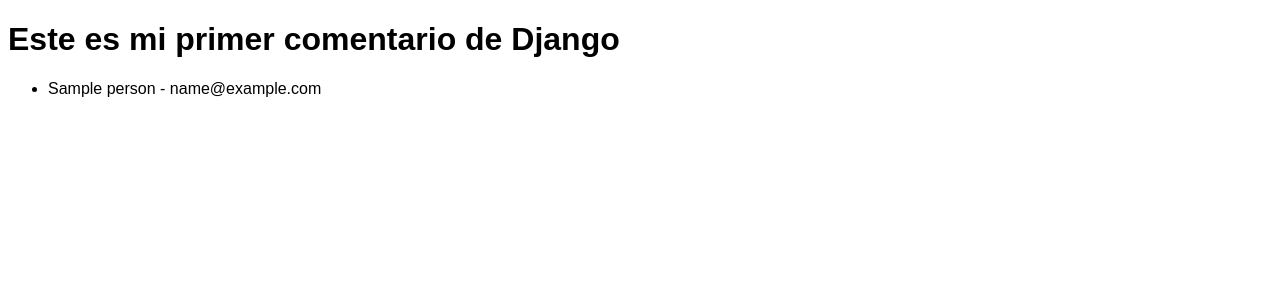
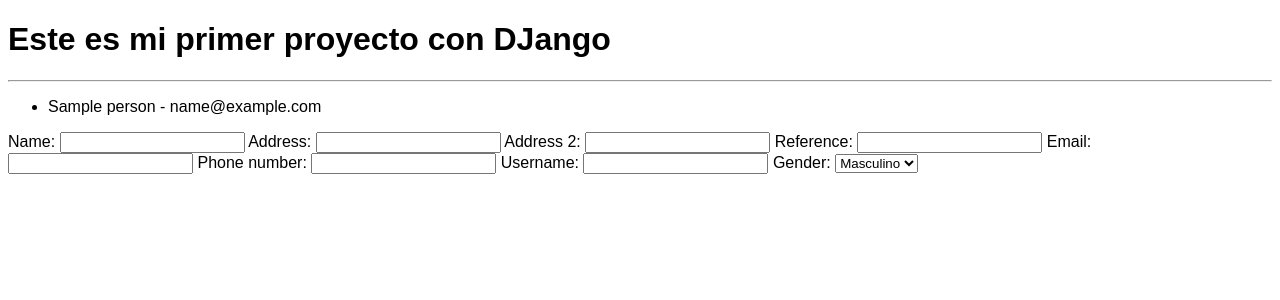
Before and after one commit to Cesar177/Intro_Django, a Django app: template mysite/myapp/templates/index.html in a window 1280 px wide. Shown: the top 300 px of the page. Run offline with Django 4.2, Linux system fonts and the light colour scheme; the template is opened without the code that fills it: values that come from a table or form of the project are taken from there, others are empty; tables that the repository leaves empty hold one stand-in row (values such as "Sample post").

Commit message:
feat: views and forms

```diff
--- /dev/null
+++ b/mysite/myapp/forms.py
@@ -0,0 +1,19 @@
+from django import forms
+
+class PersonForm(forms.Form):
+
+    options = [
+        ("M", "Masculino"),
+        ("F", " Femenino"),
+        ("O", "Otros")
+    ]
+
+    name = forms.CharField(max_length=200)
+    address = forms.CharField(max_length=200)
+    address_2  = forms.CharField(max_length=200)
+    reference = forms.CharField(max_length=200)
+    email = forms.EmailField()
+    password = forms.PasswordInput()
+    phone_number = forms.CharField(max_length=15)
+    username = forms.CharField(max_length=60)
+    gender = forms.ChoiceField(choices=options)
--- a/mysite/myapp/models.py
+++ b/mysite/myapp/models.py
@@ -10,10 +10,15 @@ class Person(models.Model):
     # Especificar los atributos de mi clase
     name = models.CharField(max_length=200)
     address = models.CharField(max_length=200)
+    address_2  = models.CharField(max_length=200, default="")
+    reference = models.CharField(max_length=200, default="")
     email = models.EmailField()
     password = models.CharField(max_length=100)
-    phone = models.CharField(max_length=20)
+    phone_number = models.CharField(max_length=20)
     username = models.CharField(max_length=50)
     gender = models.CharField(max_length=50)
     created_at = models.DateTimeField(auto_now=True)
     updated_at = models.DateTimeField(auto_now=True)
+
+    def __str__(self):
+        return self.name + " " + self.address
--- a/mysite/myapp/templates/index.html
+++ b/mysite/myapp/templates/index.html
@@ -1,22 +1,27 @@
 <!DOCTYPE html>
 <html lang="en">
   <head>
-    <meta charset="UTF-8">
-    <meta http-equiv="X-UA-Compatible" content="IE=edge">
-    <meta name="viewport" content="width=device-width, initial-scale=1.0">
+    <meta charset="UTF-8" />
+    <meta http-equiv="X-UA-Compatible" content="IE=edge" />
+    <meta name="viewport" content="width=device-width, initial-scale=1.0" />
     <title>Document</title>
   </head>
   <style>
-    *  {
+    * {
       font-family: Arial, Helvetica, sans-serif;
     }
   </style>
   <body>
-    <h1>Este es mi primer comentario de Django</h1>
+    <h1>Este es mi primer proyecto con DJango</h1>
+    <hr />
     <ul>
       {% for person in people %}
       <li>{{ person.name }} - {{ person.email }}</li>
       {% endfor %}
     </ul>
+    <form action="">
+      {% csrf_token %}
+      {{form}}
+    </form>
   </body>
 </html>
--- a/mysite/myapp/urls.py
+++ b/mysite/myapp/urls.py
@@ -2,5 +2,8 @@ from django.urls import path
 from . import views
 
 urlpatterns = [
-    path('', views.index, name="index"),
+    # path('', views.index, name="index"), -> Llama a la FUNCION
+    # path('', views.Index.as_view(), name="index"), # -> llama a la Clase, la funcion as_view() traducira lo que tenga la clase ponerlo como una vista
+    path('', views.Index.as_view(), name="index"),
+    path('crear/', views.CreatePerson.as_view(), name="crear")
 ]
--- a/mysite/mysite/settings.py
+++ b/mysite/mysite/settings.py
@@ -37,7 +37,7 @@ INSTALLED_APPS = [
     'django.contrib.sessions',
     'django.contrib.messages',
     'django.contrib.staticfiles',
-    'myapp.apps.MyappConfig'
+    'myapp.apps.MyappConfig',
 ]
 
 MIDDLEWARE = [
```
Also changed, not shown: mysite/myapp/templates/form.html (added, +18 -0 lines), mysite/myapp/views.py (+78 -12 lines), mysite/myapp/migrations/0003_rename_phone_person_phone_number_person_address_2_and_more.py (added). Lines whose indentation alone changed are shown as unchanged.
